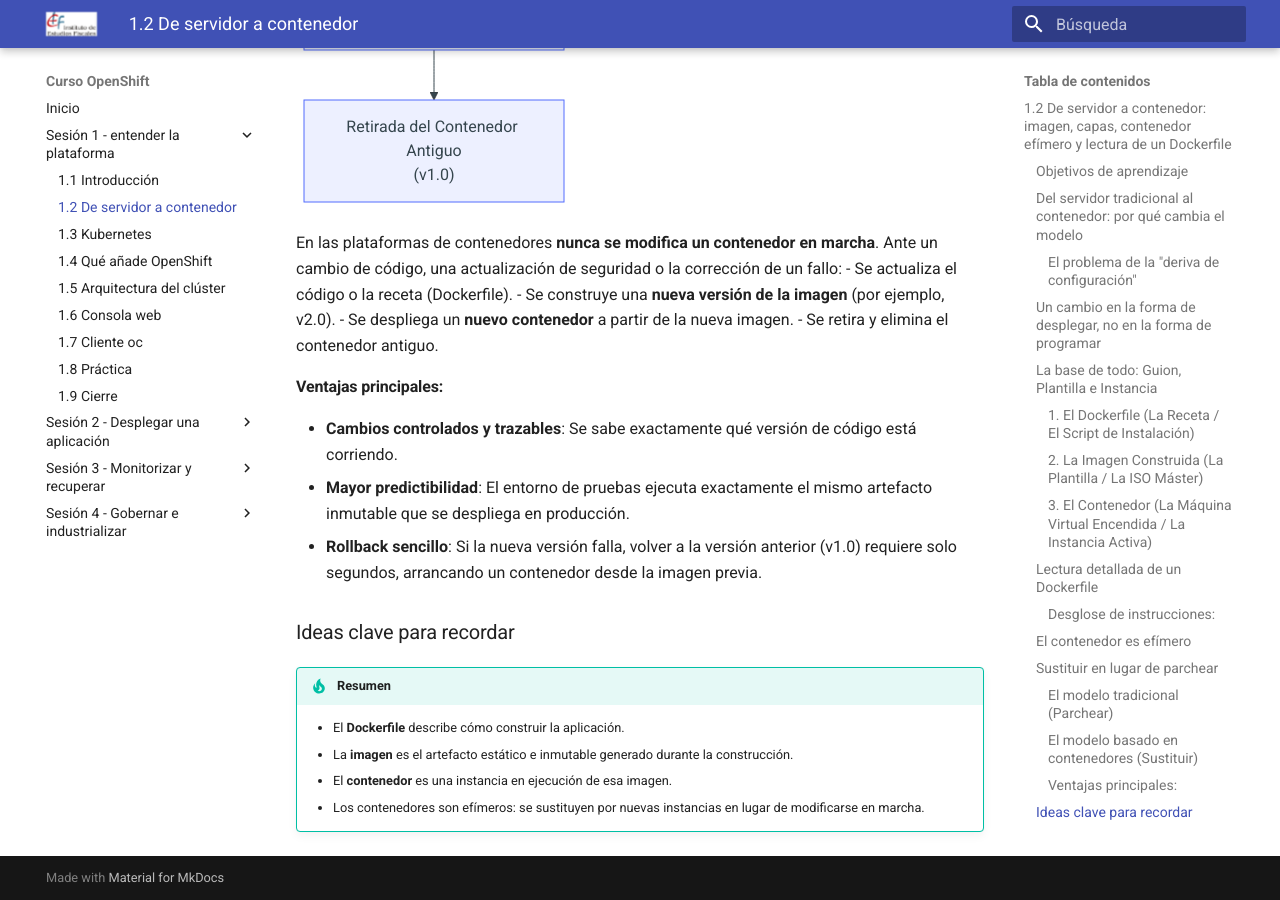
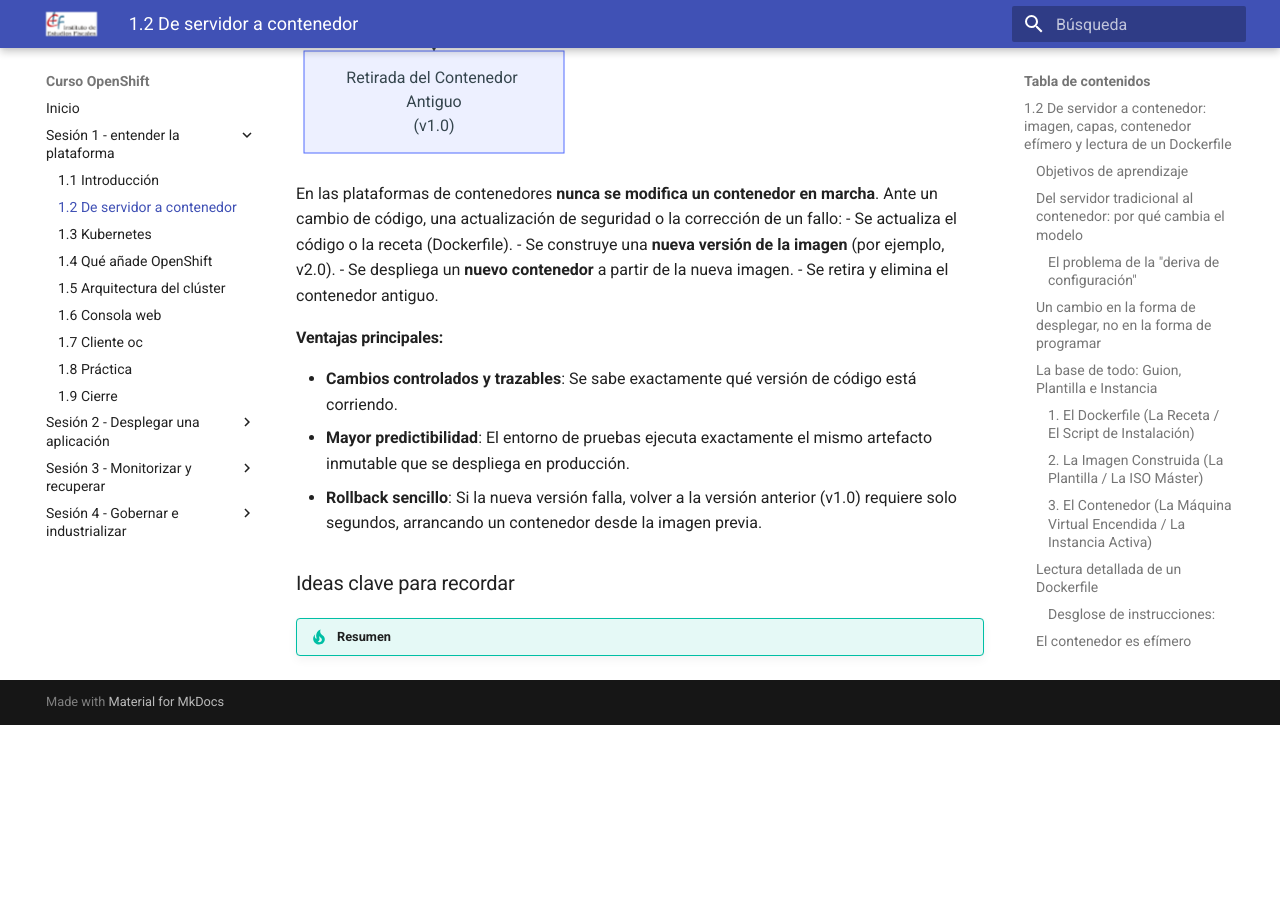
Before and after one commit to ieftraining/curso-openshift, an MkDocs documentation site: the page built from docs/sesion1/1.2 de servidor a contendor.md, in a window 1280 px wide and 900 px high, scrolled down 4771 px. Built offline with MkDocs 1.6.1 and Material for MkDocs 9.7.7, drawn with Linux system fonts in a browser that asks for light colours; after the commit the page ends 5496 px from its top, so only the background shows below that; some of the changed text lies outside the part shown.

Commit message:
Add files via upload

```diff
--- a/docs/sesion1/1.2 de servidor a contendor.md
+++ b/docs/sesion1/1.2 de servidor a contendor.md
@@ -25,9 +25,6 @@
 - Se realizaban actualizaciones, retoques y parches directamente sobre ese servidor en marcha.
 Este modelo provocaba un inconveniente crónico: los cambios manuales y las modificaciones aplicadas a lo largo del tiempo hacían que cada servidor terminase teniendo una configuración única. Esto daba pie al clásico problema:
 !!! note "El problema habitual"
-
-    Una aplicación podía funcionar correctamente en un servidor y fallar en otro porque, con el tiempo, ambos habían terminado teniendo configuraciones diferentes.
-
 Los contenedores surgen precisamente para solucionar este problema de raíz. La idea central es sencilla: **en lugar de transportar instrucciones para instalar una aplicación en un servidor, empaquetamos la aplicación junto con todo su entorno en una caja estanca e idéntica.**
 
 ### Un cambio en la forma de desplegar, no en la forma de programar
@@ -60,6 +57,7 @@
 - _"Paso 2: Instálame el entorno de Java 17."_
 - _"Paso 3: Copia este archivo .jar dentro de la carpeta /app."_
 - _"Paso 4: Configura que al arrancar se ejecute este comando."_
+
 Por sí solo, el Dockerfile es solo un archivo de texto con instrucciones; no consume memoria ni procesa nada hasta que alguien lo ejecuta.
 
 #### 2. La Imagen Construida (La Plantilla / La ISO Máster)
@@ -154,8 +152,3 @@
 ### Ideas clave para recordar
 
 !!! tip "Resumen"
-
-    - El **Dockerfile** describe cómo construir la aplicación.
-    - La **imagen** es el artefacto estático e inmutable generado durante la construcción.
-    - El **contenedor** es una instancia en ejecución de esa imagen.
-    - Los contenedores son efímeros: se sustituyen por nuevas instancias en lugar de modificarse en marcha.
```
